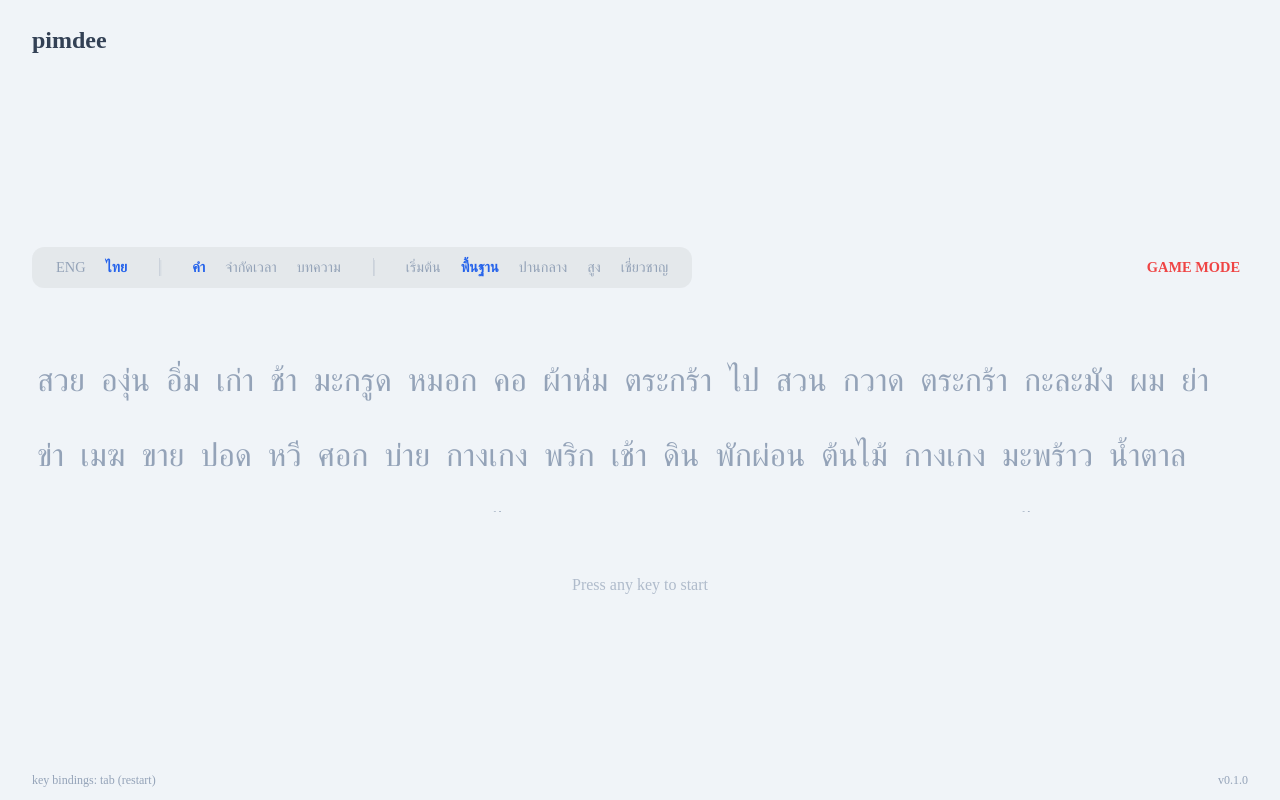
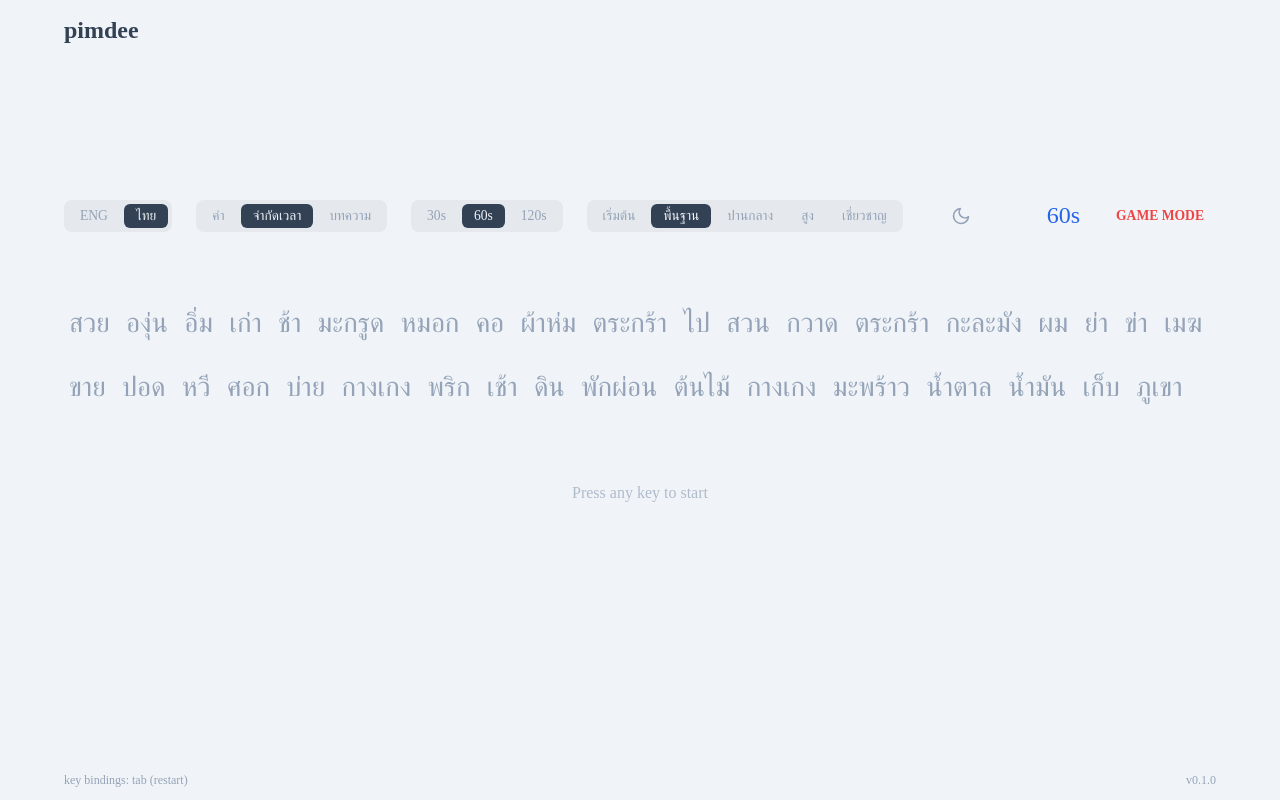
Before and after one commit to TheerawitDev/Pimdee, a Next.js app: page / in a window 1280 px wide. Built offline with nearby package versions, Linux system fonts and the light colour scheme.

Commit message:
feat: Implement core typing test functionality with dedicated component, engine hook, and styling.

```diff
--- a/src/app/page.module.css
+++ b/src/app/page.module.css
@@ -1,141 +1,48 @@
-.page {
-  --background: #fafafa;
-  --foreground: #fff;
+.container {
+  display: flex;
+  flex-direction: column;
+  min-height: 100vh;
+}
 
-  --text-primary: #000;
-  --text-secondary: #666;
+.header {
+  height: 60px;
+  /* Reduced from 80px to move things up slightly */
+  display: flex;
+  align-items: center;
+  justify-content: space-between;
+}
 
-  --button-primary-hover: #383838;
-  --button-secondary-hover: #f2f2f2;
-  --button-secondary-border: #ebebeb;
+.headerGroup {
+  display: flex;
+  align-items: center;
+  gap: 0.5rem;
+}
 
-  display: flex;
-  min-height: 100vh;
-  align-items: center;
-  justify-content: center;
-  font-family: var(--font-geist-sans);
-  background-color: var(--background);
+.logo {
+  font-size: 1.5rem;
+  font-weight: bold;
+  color: var(--text-color);
+}
+
+.nav {
+  color: var(--sub-color);
 }
 
 .main {
+  flex: 1;
   display: flex;
-  min-height: 100vh;
-  width: 100%;
-  max-width: 800px;
   flex-direction: column;
-  align-items: flex-start;
-  justify-content: space-between;
-  background-color: var(--foreground);
-  padding: 120px 60px;
+  justify-content: center;
+  align-items: center;
+  /* Add padding-bottom to shift the visual center upwards */
+  padding-bottom: 15vh;
 }
 
-.intro {
+.footer {
+  height: var(--footer-height);
   display: flex;
-  flex-direction: column;
-  align-items: flex-start;
-  text-align: left;
-  gap: 24px;
+  align-items: center;
+  justify-content: space-between;
+  color: var(--sub-color);
+  font-size: 0.75rem;
 }
-
-.intro h1 {
-  max-width: 320px;
-  font-size: 40px;
-  font-weight: 600;
-  line-height: 48px;
-  letter-spacing: -2.4px;
-  text-wrap: balance;
-  color: var(--text-primary);
-}
-
-.intro p {
-  max-width: 440px;
-  font-size: 18px;
-  line-height: 32px;
-  text-wrap: balance;
-  color: var(--text-secondary);
-}
-
-.intro a {
-  font-weight: 500;
-  color: var(--text-primary);
-}
-
-.ctas {
-  display: flex;
-  flex-direction: row;
-  width: 100%;
-  max-width: 440px;
-  gap: 16px;
-  font-size: 14px;
-}
-
-.ctas a {
-  display: flex;
-  justify-content: center;
-  align-items: center;
-  height: 40px;
-  padding: 0 16px;
-  border-radius: 128px;
-  border: 1px solid transparent;
-  transition: 0.2s;
-  cursor: pointer;
-  width: fit-content;
-  font-weight: 500;
-}
-
-a.primary {
-  background: var(--text-primary);
-  color: var(--background);
-  gap: 8px;
-}
-
-a.secondary {
-  border-color: var(--button-secondary-border);
-}
-
-/* Enable hover only on non-touch devices */
-@media (hover: hover) and (pointer: fine) {
-  a.primary:hover {
-    background: var(--button-primary-hover);
-    border-color: transparent;
-  }
-
-  a.secondary:hover {
-    background: var(--button-secondary-hover);
-    border-color: transparent;
-  }
-}
-
-@media (max-width: 600px) {
-  .main {
-    padding: 48px 24px;
-  }
-
-  .intro {
-    gap: 16px;
-  }
-
-  .intro h1 {
-    font-size: 32px;
-    line-height: 40px;
-    letter-spacing: -1.92px;
-  }
-}
-
-@media (prefers-color-scheme: dark) {
-  .logo {
-    filter: invert();
-  }
-
-  .page {
-    --background: #000;
-    --foreground: #000;
-
-    --text-primary: #ededed;
-    --text-secondary: #999;
-
-    --button-primary-hover: #ccc;
-    --button-secondary-hover: #1a1a1a;
-    --button-secondary-border: #1a1a1a;
-  }
-}
--- a/src/app/page.tsx
+++ b/src/app/page.tsx
@@ -1,24 +1,25 @@
 
 import TypingTest from "@/components/TypingTest";
+import styles from "./page.module.css";
 
 export default function Home() {
   return (
-    <>
-      <header className="container" style={{ height: "var(--header-height)", display: "flex", alignItems: "center", justifyContent: "space-between" }}>
-        <div style={{ display: "flex", alignItems: "center", gap: "0.5rem" }}>
+    <div className={`container ${styles.container}`}>
+      <header className={`container ${styles.header}`}>
+        <div className={styles.headerGroup}>
           {/* Placeholder for Logo */}
-          <div style={{ fontSize: "1.5rem", fontWeight: "bold", color: "var(--text-color)" }}>pimdee</div>
+          <div className={styles.logo}>pimdee</div>
         </div>
-        <nav style={{ color: "var(--sub-color)" }}>
+        <nav className={styles.nav}>
           {/* Placeholder for Nav Items */}
         </nav>
       </header>
 
-      <main className="container" style={{ flex: 1, display: "flex", flexDirection: "column", justifyContent: "center", alignItems: "center" }}>
+      <main className={`container ${styles.main}`}>
         <TypingTest />
       </main>
 
-      <footer className="container" style={{ height: "var(--footer-height)", display: "flex", alignItems: "center", justifyContent: "space-between", color: "var(--sub-color)", fontSize: "0.75rem" }}>
+      <footer className={`container ${styles.footer}`}>
         <div>
           key bindings: tab (restart)
         </div>
@@ -26,6 +27,6 @@ export default function Home() {
           v0.1.0
         </div>
       </footer>
-    </>
+    </div>
   );
 }
--- a/src/components/TypingTest.module.css
+++ b/src/components/TypingTest.module.css
@@ -8,31 +8,29 @@
 .header {
     display: flex;
     justify-content: space-between;
+    align-items: flex-start;
+    /* changed from center to allow multiline if needed, or stick to center */
     align-items: center;
     margin-bottom: 2rem;
     color: var(--sub-color);
 }
 
-.modes {
+.configBar {
     display: flex;
-    gap: 1rem;
+    gap: 1.5rem;
     align-items: center;
-    background: rgba(0, 0, 0, 0.05);
-    /* Lighter bg */
-    padding: 0.5rem 1rem;
-    border-radius: 12px;
+    background: var(--bg-color);
+    /* Match bg, or slightly offset */
+    font-size: 0.9rem;
 }
 
 .group {
     display: flex;
     gap: 0.25rem;
-}
-
-.timer {
-    color: var(--main-color);
-    font-weight: bold;
-    margin-right: 1.5rem;
-    margin-left: 2rem;
+    background: rgba(127, 127, 127, 0.1);
+    /* Subtle container bg */
+    padding: 0.25rem;
+    border-radius: 8px;
 }
 
 .modeBtn {
@@ -41,9 +39,10 @@
     color: var(--sub-color);
     cursor: pointer;
     font-family: inherit;
-    font-size: 0.9rem;
-    padding: 0.25rem 0.5rem;
-    transition: color 0.2s;
+    font-size: 0.85rem;
+    padding: 0.25rem 0.75rem;
+    border-radius: 6px;
+    transition: all 0.2s ease;
 }
 
 .modeBtn:hover {
@@ -51,48 +50,62 @@
 }
 
 .modeBtn.active {
-    color: var(--main-color);
-    font-weight: bold;
+    color: var(--bg-color);
+    /* Contrast text */
+    background-color: var(--text-color);
+    /* Dark/Light active bg */
+    font-weight: 500;
 }
 
-.divider {
-    width: 1px;
-    background-color: var(--sub-color);
-    margin: 0 0.5rem;
-    opacity: 0.3;
+
+/* Theme Toggle specific */
+.themeToggle {
+    background: none;
+    border: none;
+    cursor: pointer;
+    color: var(--sub-color);
+    padding: 0.5rem;
+    display: flex;
+    align-items: center;
+    justify-content: center;
+    transition: color 0.2s;
+    margin-left: 1rem;
+}
+
+.themeToggle:hover {
+    color: var(--text-color);
 }
 
 .stats {
+    display: flex;
+    align-items: center;
     font-size: 1.5rem;
     color: var(--main-color);
+    gap: 1.5rem;
 }
 
 .wordsContainer {
     display: flex;
     flex-wrap: wrap;
-    gap: 0.5em;
-    /* Closer gap for paragraph feel */
-    font-size: 2rem;
-    /* Slightly smaller than 2.5rem */
-    line-height: 1.6;
+    gap: 0.6em;
+    font-size: 1.7rem;
+    /* Adjusted size */
+    line-height: 1.5;
     user-select: none;
     outline: none;
-    /* 3 lines * 1.6 line-height = 4.8em */
-    /* Padding approx 0.1em top/bottom to be tight */
-    height: 5em;
+    height: 4.5em;
+    /* 3 lines roughly */
     overflow: hidden;
     position: relative;
     align-content: flex-start;
     padding: 0.1em 5px;
+    font-family: var(--font-mono);
+    /* Ensure mono for alignment if desired, but user likes sans usually. Keeping inherited. */
 }
 
 .wordsContainer.documentMode {
-    column-gap: 0.25em;
-    row-gap: 0.1em;
-}
-
-.wordsContainer.documentMode .word {
-    margin-bottom: 0;
+    column-gap: 0.3em;
+    row-gap: 0.2em;
 }
 
 .wordsContainer.hidden {
@@ -101,13 +114,10 @@
 }
 
 .word {
-    /* Removed display: flex to allow proper text shaping (especially for Thai) */
     white-space: nowrap;
     position: relative;
     border-bottom: 2px solid transparent;
-    /* Prepare for error underline */
     margin-bottom: 0.2em;
-    /* Line spacing adjustment */
 }
 
 .wordError {
@@ -140,19 +150,18 @@
     }
 }
 
-.letter.cursor {
-    position: relative;
-}
-
-.letter.cursor::before {
-    content: "";
+/* Cursor is now handled by a separate element (.caret) */
+.caret {
     position: absolute;
-    left: -2px;
-    top: 10%;
-    height: 80%;
     width: 2px;
+    height: 1.5em;
+    /* approximate line height */
     background-color: var(--caret-color);
+    transition: left 0.1s ease, top 0.1s ease;
     animation: blink 1s infinite;
+    pointer-events: none;
+    z-index: 10;
+    border-radius: 2px;
 }
 
 .results {
@@ -167,7 +176,6 @@
 .resultGroup {
     display: flex;
     gap: 4rem;
-    margin-bottom: 2rem;
 }
 
 .resultValue {
@@ -186,7 +194,7 @@
 
 .restartBtn {
     background-color: var(--main-color);
-    color: white;
+    color: var(--bg-color);
     border: none;
     padding: 0.8rem 2rem;
     font-size: 1.2rem;
--- a/src/components/TypingTest.tsx
+++ b/src/components/TypingTest.tsx
@@ -28,7 +28,31 @@ export default function TypingTest() {
     } = useTypingEngine();
 
     const [isGameMode, setIsGameMode] = useState(false);
+    const [theme, setTheme] = useState<'light' | 'dark'>('light');
     const containerRef = useRef<HTMLDivElement>(null);
+    const caretRef = useRef<HTMLDivElement>(null);
+
+    // Initial Theme Load
+    useEffect(() => {
+        // Check local storage or system preference
+        const savedTheme = localStorage.getItem('theme') as 'light' | 'dark' | null;
+        const systemTheme = window.matchMedia && window.matchMedia('(prefers-color-scheme: dark)').matches ? 'dark' : 'light';
+        const targetTheme = savedTheme || systemTheme;
+
+        if (targetTheme !== theme) {
+            // eslint-disable-next-line react-hooks/set-state-in-effect
+            setTheme(targetTheme);
+        }
+        document.documentElement.setAttribute('data-theme', targetTheme);
+        // eslint-disable-next-line react-hooks/exhaustive-deps
+    }, []);
+
+    const toggleTheme = () => {
+        const newTheme = theme === 'light' ? 'dark' : 'light';
+        setTheme(newTheme);
+        document.documentElement.setAttribute('data-theme', newTheme);
+        localStorage.setItem('theme', newTheme);
+    };
 
     // Handle Global Keydown (Only if NOT in game mode)
     useEffect(() => {
@@ -69,8 +93,6 @@ export default function TypingTest() {
             const wordHeight = activeWord.clientHeight;
 
             // Calculate target scroll position to center the word
-            // We want wordTop - scrollTop = (containerHeight / 2) - (wordHeight / 2)
-            // So scrollTop = wordTop - (containerHeight / 2) + (wordHeight / 2)
             const targetScroll = wordTop - (containerHeight / 2) + (wordHeight / 2);
 
             container.scrollTo({
@@ -80,6 +102,57 @@ export default function TypingTest() {
         }
     }, [cursorIndex.wordIndex, words]);
 
+    // Update Caret Position
+    useEffect(() => {
+        const updateCaret = () => {
+            if (!containerRef.current || !caretRef.current) return;
+
+            const currentWordEl = document.getElementById(`word-${cursorIndex.wordIndex}`);
+            if (!currentWordEl) return;
+
+            const letterIndex = cursorIndex.letterIndex;
+            const letters = currentWordEl.querySelectorAll(`.${styles.letter}`);
+
+            // Find position
+            let targetLeft = 0;
+            let targetTop = 0;
+            let height = 0;
+
+            if (letters.length > 0 && letterIndex < letters.length) {
+                // Cursor at a specific letter
+                const targetLetter = letters[letterIndex] as HTMLElement;
+                targetLeft = currentWordEl.offsetLeft + targetLetter.offsetLeft;
+                targetTop = currentWordEl.offsetTop + targetLetter.offsetTop;
+                height = targetLetter.offsetHeight;
+            } else if (letters.length > 0) {
+                // Cursor at end of word
+                const lastLetter = letters[letters.length - 1] as HTMLElement;
+                targetLeft = currentWordEl.offsetLeft + lastLetter.offsetLeft + lastLetter.offsetWidth;
+                targetTop = currentWordEl.offsetTop + lastLetter.offsetTop;
+                height = lastLetter.offsetHeight;
+
+            } else {
+                // Empty word or just starting (fallback)
+                targetLeft = currentWordEl.offsetLeft;
+                targetTop = currentWordEl.offsetTop;
+                height = currentWordEl.clientHeight || 24;
+            }
+
+            // Adjust for container scroll if needed?
+            // offsetTop is relative to the offsetParent, which should be the container if it has position: relative?
+            // Check css: .wordsContainer has position: relative? Yes.
+
+            caretRef.current.style.left = `${targetLeft}px`;
+            caretRef.current.style.top = `${targetTop + (height * 0.1)}px`; // slight offset
+            caretRef.current.style.height = `${height * 0.8}px`;
+        };
+
+        updateCaret();
+        window.addEventListener('resize', updateCaret);
+        return () => window.removeEventListener('resize', updateCaret);
+
+    }, [cursorIndex, words]);
+
     if (isGameMode) {
         return <MonsterGame onExit={() => setIsGameMode(false)} language={language} difficulty={difficulty} />;
     }
@@ -88,7 +161,7 @@ export default function TypingTest() {
         <div className={styles.wrapper}>
             {/* Header / Stats */}
             <div className={styles.header}>
-                <div className={styles.modes}>
+                <div className={styles.configBar}>
                     <div className={styles.group}>
                         <button
                             className={`${styles.modeBtn} ${language === 'english' ? styles.active : ''}`}
@@ -103,8 +176,6 @@ export default function TypingTest() {
                             ไทย
                         </button>
                     </div>
-
-                    <div className={styles.divider}>|</div>
 
                     <div className={styles.group}>
                         <button
@@ -128,17 +199,12 @@ export default function TypingTest() {
                     </div>
 
                     {mode === 'time' && (
-                        <>
-                            <div className={styles.divider}>|</div>
                         <div className={styles.group}>
                             <button className={`${styles.modeBtn} ${timeLimit === 30 ? styles.active : ''}`} onClick={() => setTimeLimit(30)}>30s</button>
                             <button className={`${styles.modeBtn} ${timeLimit === 60 ? styles.active : ''}`} onClick={() => setTimeLimit(60)}>60s</button>
                             <button className={`${styles.modeBtn} ${timeLimit === 120 ? styles.active : ''}`} onClick={() => setTimeLimit(120)}>120s</button>
                         </div>
-                        </>
                     )}
-
-                    <div className={styles.divider}>|</div>
 
                     <div className={styles.group}>
                         {[
@@ -157,31 +223,51 @@ export default function TypingTest() {
                             </button>
                         ))}
                     </div>
+
+                    {/* Theme Toggle */}
+                    <button className={styles.themeToggle} onClick={toggleTheme} title="Toggle Theme">
+                        {theme === 'light' ? (
+                            <svg xmlns="http://www.w3.org/2000/svg" width="20" height="20" viewBox="0 0 24 24" fill="none" stroke="currentColor" strokeWidth="2" strokeLinecap="round" strokeLinejoin="round">
+                                <path d="M21 12.79A9 9 0 1 1 11.21 3 7 7 0 0 0 21 12.79z"></path>
+                            </svg>
+                        ) : (
+                            <svg xmlns="http://www.w3.org/2000/svg" width="20" height="20" viewBox="0 0 24 24" fill="none" stroke="currentColor" strokeWidth="2" strokeLinecap="round" strokeLinejoin="round">
+                                <circle cx="12" cy="12" r="5"></circle>
+                                <line x1="12" y1="1" x2="12" y2="3"></line>
+                                <line x1="12" y1="21" x2="12" y2="23"></line>
+                                <line x1="4.22" y1="4.22" x2="5.64" y2="5.64"></line>
+                                <line x1="18.36" y1="18.36" x2="19.78" y2="19.78"></line>
+                                <line x1="1" y1="12" x2="3" y2="12"></line>
+                                <line x1="21" y1="12" x2="23" y2="12"></line>
+                                <line x1="4.22" y1="19.78" x2="5.64" y2="18.36"></line>
+                                <line x1="18.36" y1="5.64" x2="19.78" y2="4.22"></line>
+                            </svg>
+                        )}
+                    </button>
                 </div>
 
                 <div className={styles.stats}>
                     {mode === 'time' && gameState !== 'finish' && <span className={styles.timer}>{timeLeft}s</span>}
-                    {mode === 'time' && gameState !== 'idle' && (
+                    {mode === 'time' && gameState === 'finish' && (
                         <span>{wpm} <span style={{ fontSize: '0.8em', opacity: 0.7 }}>wpm</span></span>
                     )}
                     {gameState === 'start' && (
                         <button
                             className={styles.modeBtn}
-                            style={{ color: 'var(--error-color)', marginLeft: '1rem', border: '1px solid var(--error-color)', borderRadius: '4px' }}
+                            style={{ color: 'var(--error-color)', border: '1px solid var(--error-color)' }}
                             onClick={stopGame}
                         >
                             STOP
                         </button>
                     )}
-                </div>
-
                     <button
                         className={`${styles.modeBtn} ${isGameMode ? styles.active : ''}`}
-                    style={{ color: 'var(--error-color)', fontWeight: 'bold', marginLeft: 'auto' }}
+                        style={{ color: 'var(--error-color)', fontWeight: 'bold' }}
                         onClick={() => setIsGameMode(true)}
                     >
                         GAME MODE
                     </button>
+                </div>
             </div>
 
             <div
@@ -189,18 +275,15 @@ export default function TypingTest() {
                 className={`${styles.wordsContainer} ${gameState === 'finish' ? styles.hidden : ''} ${mode === 'document' ? styles.documentMode : ''}`}
             >
                 {words.map((word, wIdx) => {
-                    // Check if this word has any incorrect letters typed so far
                     const hasError = word.letters.some(l => l.status === 'incorrect');
 
                     return (
                         <div key={wIdx} id={`word-${wIdx}`} className={`${styles.word} ${hasError ? styles.wordError : ''}`}>
                             {word.letters.map((letter, lIdx) => {
-                                const isCursor = cursorIndex.wordIndex === wIdx && cursorIndex.letterIndex === lIdx;
-
+                                // Removed structural cursor class from here to prevent layout shift/breaking
                                 let className = styles.letter;
                                 if (letter.status === 'correct') className += ` ${styles.correct}`;
                                 if (letter.status === 'incorrect') className += ` ${styles.incorrect}`;
-                                if (isCursor) className += ` ${styles.cursor}`;
 
                                 return (
                                     <span key={lIdx} className={className}>
@@ -211,6 +294,8 @@ export default function TypingTest() {
                         </div>
                     );
                 })}
+                {/* Floating Caret */}
+                <div ref={caretRef} className={styles.caret} />
             </div>
 
             {/* Results Screen (Overlay) */}
--- a/src/hooks/useTypingEngine.ts
+++ b/src/hooks/useTypingEngine.ts
@@ -22,7 +22,7 @@ export const useTypingEngine = () => {
     const [cursorIndex, setCursorIndex] = useState({ wordIndex: 0, letterIndex: 0 });
 
     // Modes
-    const [mode, setMode] = useState<'standard' | 'time' | 'document'>('standard');
+    const [mode, setMode] = useState<'standard' | 'time' | 'document'>('time');
     const [timeLimit, setTimeLimit] = useState<30 | 60 | 120>(60);
     const [timeLeft, setTimeLeft] = useState(60);
 
```
Also changed, not shown: src/app/globals.css (+15 -0 lines). Lines whose indentation alone changed are shown as unchanged.
